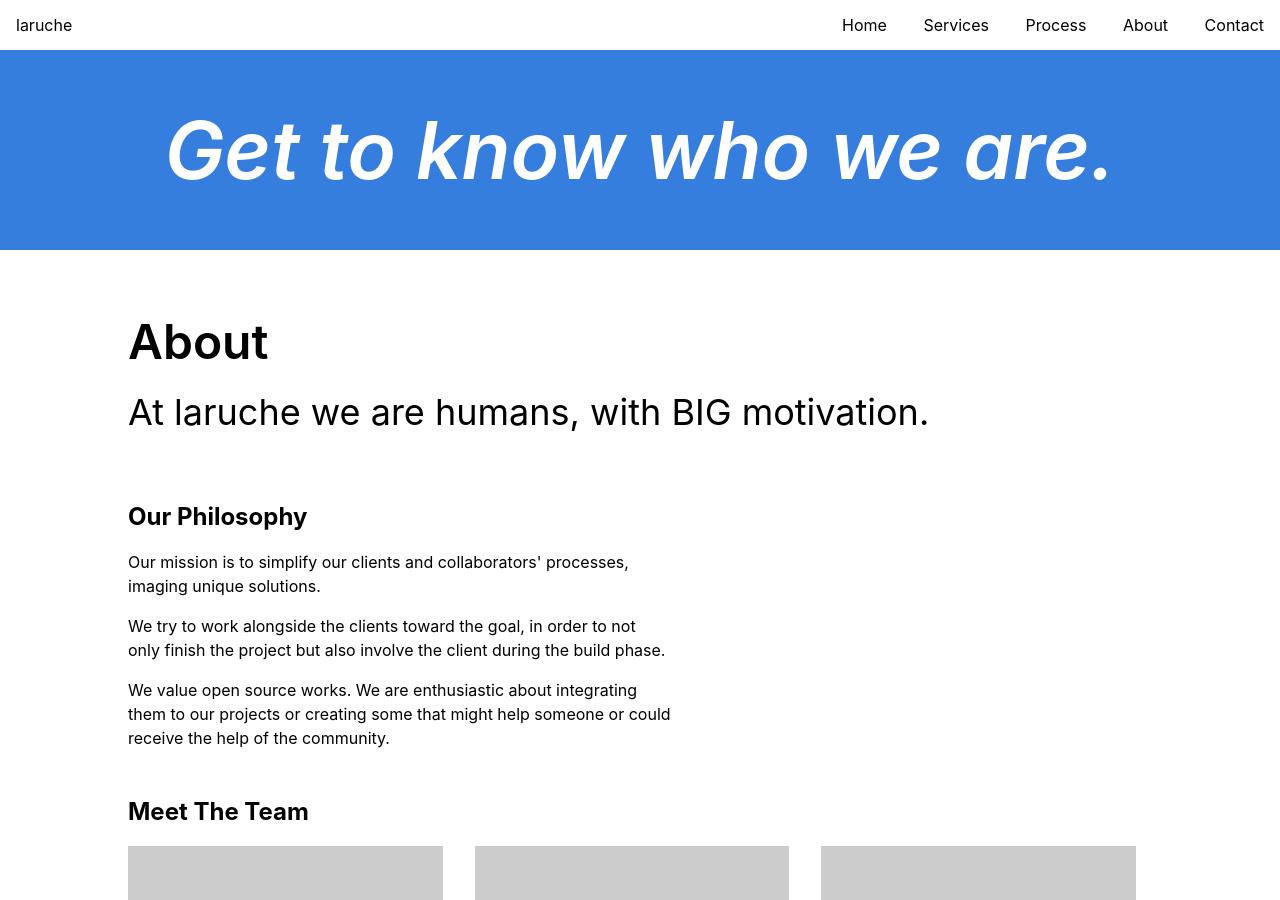
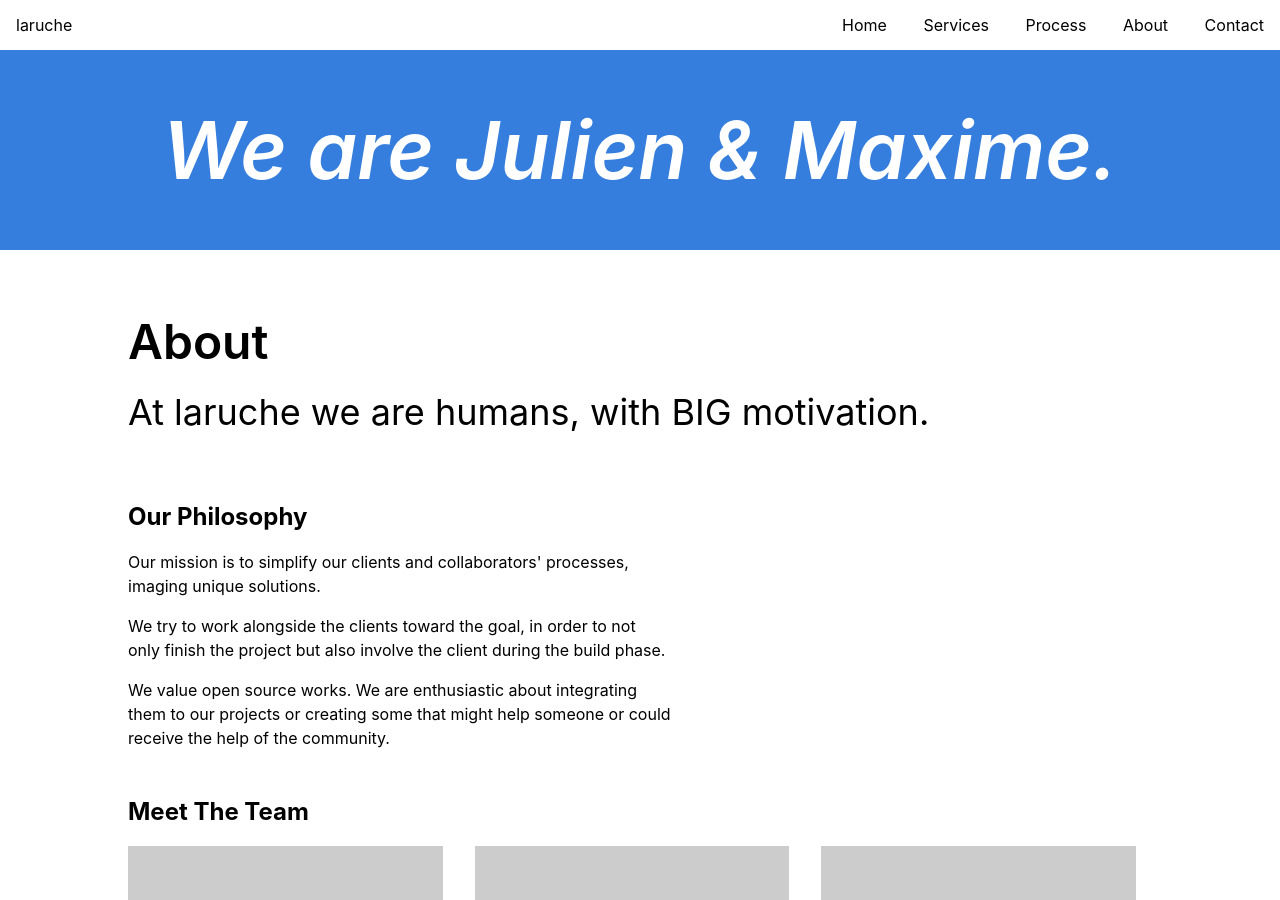
Before and after one commit to larucheio/laruche.io, a Jekyll site: the page built from about/index.html, in a window 1280 px wide and 900 px high. Built offline with Jekyll 4.4.1, drawn with Linux system fonts in a browser that asks for light colours; nearby versions of some CDN libraries.

```diff
--- a/about/index.html
+++ b/about/index.html
@@ -2,7 +2,7 @@
 layout: default
 ---
 
-{% include line.html line="Get to know who we are." bg-color="bg-blue" %}
+{% include line.html line="We are Julien & Maxime." bg-color="bg-blue" %}
 
 <div class="ph4 ph5-m ph6-l">
   {% include components/header.html
```
